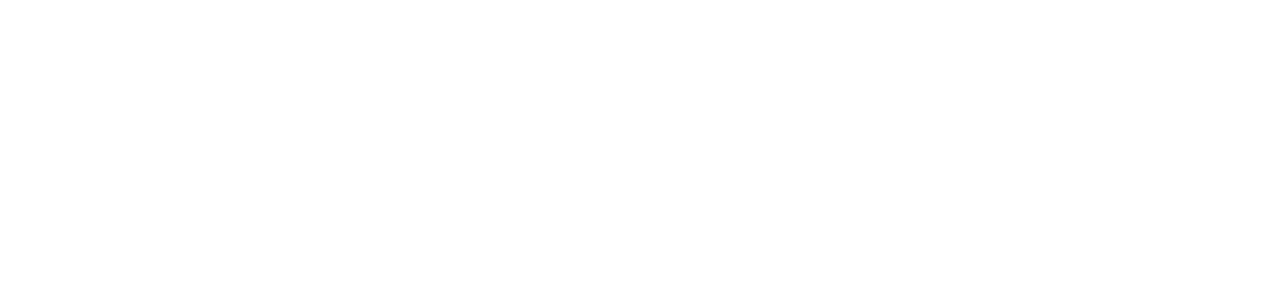
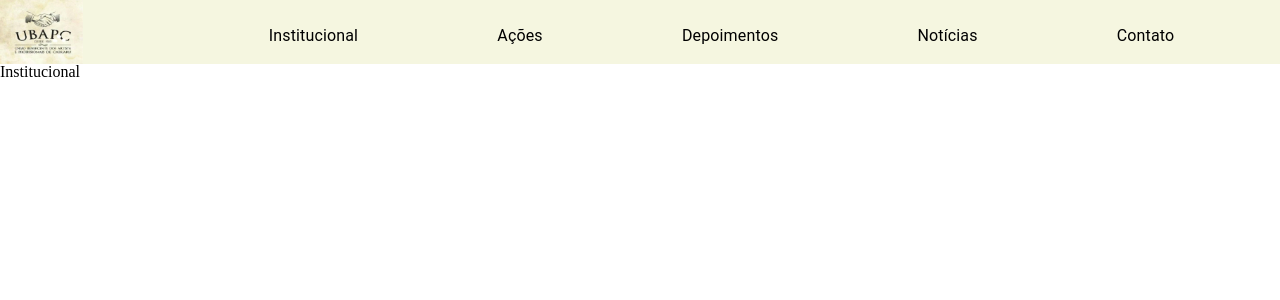
Before and after one commit to VitorAam/UBAPC, a React (Vite) app: page /institucional in a window 1280 px wide. Before the commit this address had no page. Shown: the top 300 px of the page. Built offline with nearby package versions, Linux system fonts and the light colour scheme.

Commit message:
feat: criação das páginas principais

```diff
--- a/index.html
+++ b/index.html
@@ -1,5 +1,5 @@
 <!DOCTYPE html>
-<html lang="en">
+<html lang="pt-br">
   <head>
     <meta charset="UTF-8" />
     <link rel="icon" type="image/svg+xml" href="/vite.svg" />
--- a/src/App.css
+++ /dev/null
@@ -1,41 +0,0 @@
-#root {
-  max-width: 1280px;
-  margin: 0 auto;
-  padding: 2rem;
-  text-align: center;
-}
-
-.logo {
-  height: 6em;
-  padding: 1.5em;
-  will-change: filter;
-}
-.logo:hover {
-  filter: drop-shadow(0 0 2em #646cffaa);
-}
-.logo.react:hover {
-  filter: drop-shadow(0 0 2em #61dafbaa);
-}
-
-@keyframes logo-spin {
-  from {
-    transform: rotate(0deg);
-  }
-  to {
-    transform: rotate(360deg);
-  }
-}
-
-@media (prefers-reduced-motion: no-preference) {
-  a:nth-of-type(2) .logo {
-    animation: logo-spin infinite 20s linear;
-  }
-}
-
-.card {
-  padding: 2em;
-}
-
-.read-the-docs {
-  color: #888;
-}
--- a/src/App.jsx
+++ b/src/App.jsx
@@ -1,6 +1,11 @@
-import { Navbar } from './components/Navbar'
 import { Route, Routes } from 'react-router-dom'
+import { Navbar } from './components/Header/Navbar.jsx/Navbar.jsx'
+import { Acoes } from './pages/Acoes.jsx'
+import { Contato } from './pages/Contato.jsx'
+import { Depoimentos } from './pages/Depoimentos.jsx'
 import { Home } from './pages/Home.jsx'
+import { Institucional } from './pages/Institucional.jsx'
+import { Noticias } from './pages/Noticias.jsx'
 
 
 function App() {
@@ -8,11 +13,16 @@
   return (
     <div className="App">
       <header>
-
+        <Navbar></Navbar>
       </header>
       <main>
         <Routes>
           <Route path="/" element={<Home />}/>
+          <Route path="/institucional" element={<Institucional />}/>
+          <Route path="/acoes" element={<Acoes />}/>
+          <Route path="/depoimentos" element={<Depoimentos />}/>
+          <Route path="/noticias" element={<Noticias />}/>
+          <Route path="/contato" element={<Contato />}/>
         </Routes>
       </main>
       <footer>
--- a/src/components/Navbar.jsx
+++ b/src/components/Header/Navbar.jsx/Navbar.jsx
@@ -1,6 +1,6 @@
-import { Box, Typography, useMediaQuery } from "@mui/material";
-import imagemLogo from "../assets/logoUBAPC.png";
-import { LinkText } from "./LinkText";
+import { Box, useMediaQuery } from "@mui/material";
+import imagemLogo from "../../../assets/logoUBAPC.png";
+import { LinkText } from "../../Text/LinkText";
 
 export const Navbar = () => {
   const desktop = useMediaQuery("(max-width:1024px)");
@@ -32,11 +32,11 @@
           flexWrap: "wrap"
         }}
       >
-        <LinkText texto="Institucional"/>
-        <LinkText texto="Ações"/>
-        <LinkText texto="Depoimentos"/>
-        <LinkText texto="Notícias"/>
-        <LinkText texto="Contato"/>
+        <LinkText link="/institucional" texto="Institucional"/>
+        <LinkText link="/acoes" texto="Ações"/>
+        <LinkText link="/depoimentos" texto="Depoimentos"/>
+        <LinkText link="/noticias" texto="Notícias"/>
+        <LinkText link="/contato" texto="Contato"/>
       </Box>
     </Box>
   );
--- /dev/null
+++ b/src/pages/Acoes.jsx
@@ -0,0 +1,5 @@
+import { Box } from "@mui/system";
+
+export const Acoes = () => {
+  return <Box>Ações</Box>;
+};
--- /dev/null
+++ b/src/pages/Contato.jsx
@@ -0,0 +1,5 @@
+import { Box } from "@mui/system";
+
+export const Contato = () => {
+  return <Box>Contato</Box>;
+};
--- /dev/null
+++ b/src/pages/Depoimentos.jsx
@@ -0,0 +1,5 @@
+import { Box } from "@mui/system";
+
+export const Depoimentos = () => {
+  return <Box>Depoimentos</Box>;
+};
--- a/src/pages/Home.jsx
+++ b/src/pages/Home.jsx
@@ -1,10 +1,5 @@
-import { Box } from "@mui/system"
-import { Navbar } from "../components/Navbar"
+import { Box } from "@mui/system";
 
 export const Home = () => {
-    return (
-        <Box>
-            <Navbar/>
-        </Box>
-    )
-}
+  return <Box>Teste</Box>;
+};
--- /dev/null
+++ b/src/pages/Institucional.jsx
@@ -0,0 +1,5 @@
+import { Box } from "@mui/system";
+
+export const Institucional = () => {
+  return <Box>Institucional</Box>;
+};
--- /dev/null
+++ b/src/pages/Noticias.jsx
@@ -0,0 +1,5 @@
+import { Box } from "@mui/system";
+
+export const Noticias = () => {
+  return <Box>Noticias</Box>;
+};
```
Also changed, not shown: src/components/Header/HamburguerMenu/HamburguerMenu.jsx (added, +7 -0 lines), src/components/Text/LinkText.jsx (renamed from src/components/LinkText.jsx).
